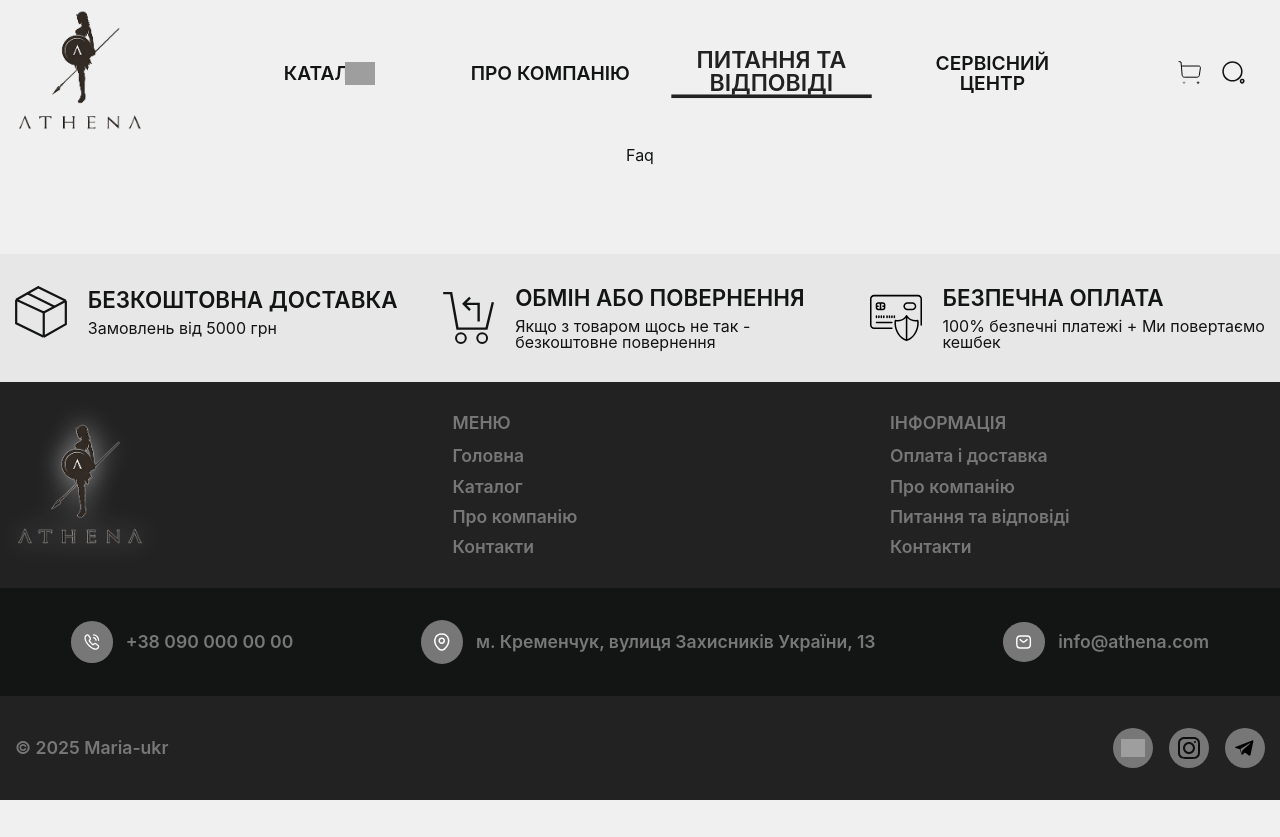
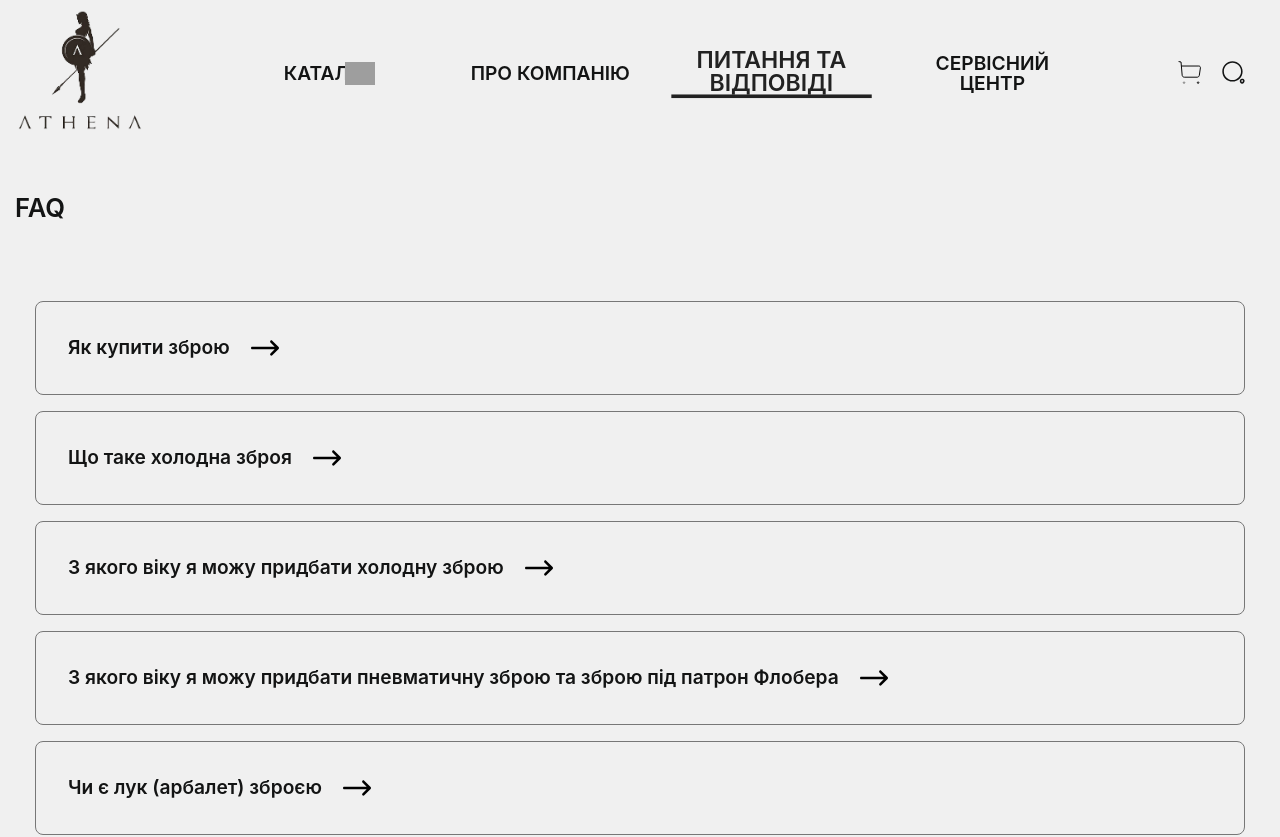
Before and after one commit to Maria-ukr/rifles, a React (Vite) app: page /faq in a window 1280 px wide. Shown: the top 837 px of the page. Before the commit the page ends 800 px from the top, so only its background shows below. Built offline with nearby package versions, Linux system fonts and the light colour scheme; grey boxes are pictures that could not be loaded.

Commit message:
FAQ block

```diff
--- a/src/CONSTANTS.js
+++ b/src/CONSTANTS.js
@@ -1,7 +1,35 @@
 export const CONSTANTS = {
   STATIC_FOLDER: import.meta.env.VITE_STATIC_FOLDER,
-  COMPANY_NAME: "The Gun Store",
+  COMPANY_NAME: 'The Gun Store',
   ADDRESS: 'via Barberini, 31 - 00187 Roma, Italy',
   EMAIL: 'sales@thegunstore.eu',
   PHONE: '+39 06 1234567',
+  QUESTIONS: [
+    {
+      question: 'Як купити зброю',
+      answer:
+        'В Україні існує поділ на бойову (стрілецьку) і цивільну зброю. Звичайно, бойові або військові екземпляри, які перебувають на озброєнні, неможливо придбати ні за яких обставин. Порядок придбання, зберігання і носіння цивільної зброї викладено в Інструкції, затвердженій Наказом МВС України № 622 від 21.0898 року',
+    },
+    {
+      question: 'Що таке холодна зброя',
+      answer:
+        'Холодна зброя - предмети та пристрої, конструктивно призначені та за своїми властивостями придатні для неодноразового заподіяння шляхом безпосередньої дії тяжких (небезпечних для життя в момент спричинення) і смертельних тілесних ушкоджень, дія яких ґрунтується на використанні м’язової сили людини.',
+    },
+    {
+      question: 'З якого віку я можу придбати холодну зброю',
+      answer:
+        'Холодну зброю мають право придбавати громадяни України або особи, які мають посвідку на постійне проживання і досягли 18-річного віку.',
+    },
+    {
+      question:
+        'З якого віку я можу придбати пневматичну зброю та зброю під патрон Флобера',
+      answer:
+        'Пневматичну зброю і зброю під патрон Флобера мають право придбавати громадяни України або особи, які мають посвідку на постійне проживання і досягли 18-річного віку.',
+    },
+    {
+      question: 'Чи є лук (арбалет) зброєю',
+      answer:
+        'Арбалети або луки з силою натягу до 20 кг не є холодною метальною зброєю. Луки та арбалети з силою натягу понад 20 кг відносяться до холодної метальної зброї - для їх придбання потрібен спеціальний дозвіл на придбання холодної зброї, виданий органом (підрозділом) поліції.',
+    },
+  ],
 };
--- /dev/null
+++ b/src/components/Questions/Questions.jsx
@@ -0,0 +1,36 @@
+import { useState } from 'react';
+import cx from 'classnames';
+import Container from '@/components/Container/Container';
+import rightArrow from '@/assets/images/rightArrow.svg';
+import s from './Questions.module.scss';
+import { CONSTANTS } from '@/constants.js';
+
+function Questions() {
+  const { QUESTIONS } = CONSTANTS;
+  return (
+    <>
+      <Container>
+        <h2 className={s.title}>FAQ</h2>
+        <div className={s.wrap}>
+          {QUESTIONS.map((q) => (
+            <Item key={q.question} que={q.question} ans={q.answer} />
+          ))}
+        </div>
+      </Container>
+    </>
+  );
+}
+
+export default Questions;
+
+const Item = ({ que, ans }) => {
+  const [open, setOpen] = useState(false);
+  return (
+    <div className={s.box} onClick={() => setOpen(!open)}>
+      <p className={s.question}>
+        {que} <img src={rightArrow} alt='rightArrow' />
+      </p>
+      <p className={cx(s.answer, { [s.open]: open })}>{ans}</p>
+    </div>
+  );
+};
--- /dev/null
+++ b/src/components/Questions/Questions.module.scss
@@ -0,0 +1,53 @@
+.title {
+  margin: 3rem 0 1rem;
+  font-size: 1.6rem;
+  font-weight: 600;
+  text-align: left;
+  text-transform: uppercase;
+}
+
+.wrap {
+  margin: 80px 20px;
+  text-align: left;
+
+  @media (max-width: 902px) {
+  }
+}
+
+.box {
+  padding: 2rem;
+  border-radius: 8px;
+  border: 1px solid var(--grimmy-grey);
+  margin-bottom: 1rem;
+  & .question {
+    font-size: 1.2rem;
+    font-weight: 600;
+    display: flex;
+    align-items: center;
+    transition: all 0.3s linear;
+    cursor: pointer;
+    &:hover {
+      color: var(--grimmy-grey);
+      & img {
+        transform: translateX(10px);
+      }
+    }
+    & img {
+      transition: all 0.3s linear;
+      width: 28px;
+      margin-left: 1.3rem;
+    }
+  }
+  & .answer {
+    display: none;
+    padding: 2rem;
+    font-size: 1.2rem;
+    line-height: 1.4rem;
+    transition: all 0.3s linear;
+  }
+  & .open {
+    display: block;
+    font-size: 1.2rem;
+    transition: all 0.3s linear;
+  }
+}
--- a/src/pages/About/About.jsx
+++ b/src/pages/About/About.jsx
@@ -1,11 +1,16 @@
 import Footer from '@/components/Footer/Footer';
 import Header from '@/components/Header/Header';
+import Container from '@/components/Container/Container';
+import SceneAbout from '../../components/SceneAbout/SceneAbout';
 
 function About() {
   return (
     <>
       <Header />
-      <div>About</div>
+      <Container>
+        <div>Про компанію</div>
+      </Container>
+      <SceneAbout />
       <Footer />
     </>
   );
--- a/src/pages/Faq/Faq.jsx
+++ b/src/pages/Faq/Faq.jsx
@@ -1,11 +1,12 @@
 import Footer from '@/components/Footer/Footer';
 import Header from '@/components/Header/Header';
+import Questions from '@/components/Questions/Questions';
 
 function Faq() {
   return (
     <>
       <Header />
-      <div>Faq</div>
+      <Questions />
       <Footer />
     </>
   );
```
